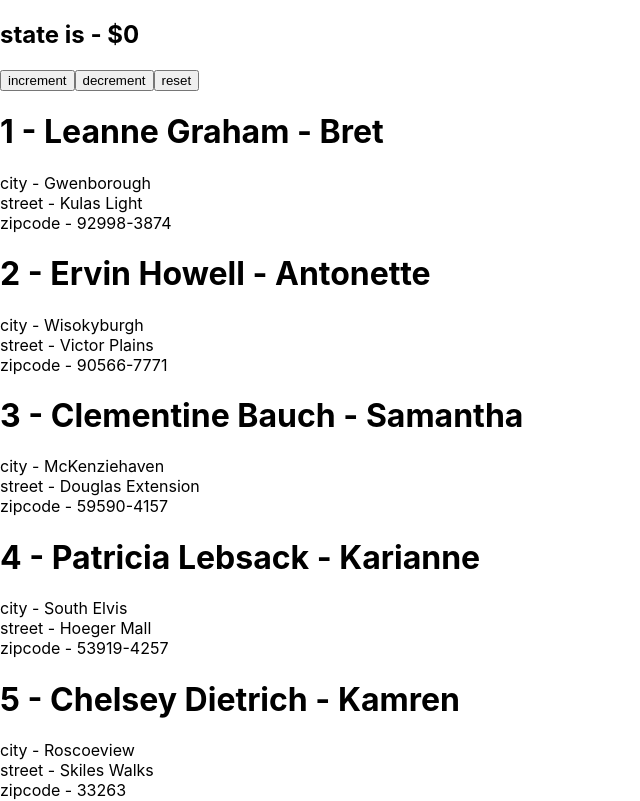
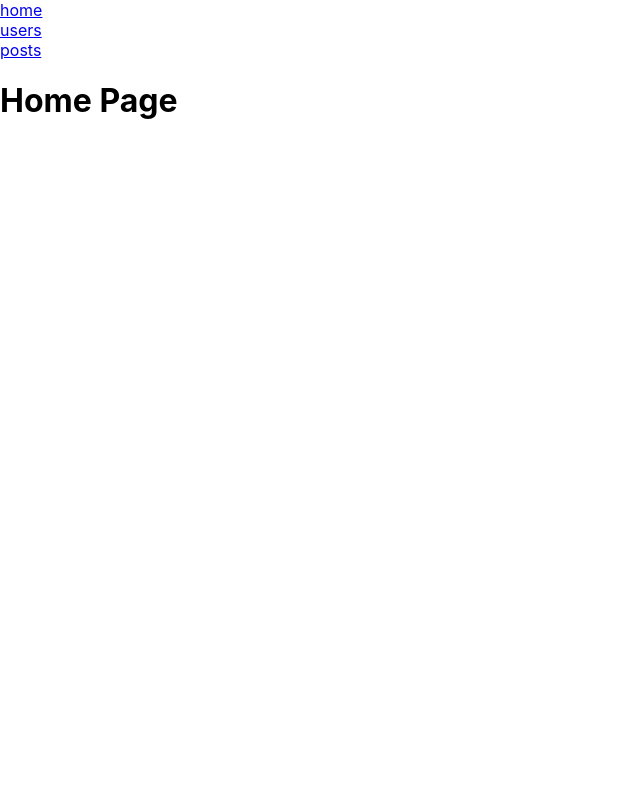
Before and after one commit to yarikkk13/react02, a React (Create React App) app: page / in a window 1280 px wide. Shown: the top 801 px of the page, without its empty margins (0-640 px from the left). Built offline with nearby package versions, Linux system fonts and the light colour scheme.

Commit message:
незаписані боді і тайтл

```diff
--- a/package.json
+++ b/package.json
@@ -8,8 +8,14 @@
     "@testing-library/user-event": "^12.8.3",
     "react": "^17.0.2",
     "react-dom": "^17.0.2",
+    "react-router-dom": "^5.2.0",
     "react-scripts": "4.0.3",
     "web-vitals": "^1.1.1"
+  },
+  "devDependencies": {
+    "@types/react-router-dom": "^5.1.7",
+    "@types/react-dom": "^17.0.4",
+    "@types/react": "^17.0.5"
   },
   "scripts": {
     "start": "react-scripts start",
--- a/src/App.js
+++ b/src/App.js
@@ -1,30 +1,47 @@
-import {useState} from "react";
-import Users from "./users/Users";
+import {
+    BrowserRouter as Router,
+    Switch,
+    Route,
+    Link
+} from "react-router-dom";
+import Home from "./components/home/Home";
+import Users from "./components/users/Users";
+import Posts from "./components/posts/Posts";
+import UserDetails from "./components/userDetails/UserDetails";
 
 export default function App() {
-    let [counter, setCounter] = useState(0);
+    return (
+        <Router>
+            <div>
+                {/*making links*/}
+                <Link to={'/'}>home</Link>
+                <br/>
+                <Link to={'/users'}>users</Link>
+                <br/>
+                <Link to={'/posts'}>posts</Link>
+                <br/>
 
-    const increment = () => {
-        setCounter(++counter)
-    }
-    const decrement = () => {
-        setCounter(--counter)
-    }
-    const reset = () => {
-        setCounter(0)
-    }
+                <Switch>
+                    {/*home page*/}
+                    <Route exact path={'/'}>
+                        <Home/>
+                    </Route>
+                    {/*users page*/}
+                    <Route exact path={'/users'} component={Users}/>
 
-    return (
-        <div>
-            <div><h2>state is - ${counter}</h2>
-                <button onClick={increment}>increment</button>
-                <button onClick={decrement}>decrement</button>
-                <button onClick={reset}>reset</button>
+                    {/*замінює повністю юзерс компонент*/}
+                    <Route path={'/users/:id'} component={UserDetails}/>
+
+
+                    {/*posts page */}
+                    {/*<Route path={'/posts'} render={(props) => {*/}
+                    {/*    console.log(props)*/}
+                    {/*    return <Posts/>;*/}
+                    {/*}}/>*/}
+                    {/*<Route path={'/posts'} render={() => <Posts/>}/>*/}
+                    <Route exact path={'/posts'} component={Posts}/>
+                </Switch>
             </div>
-            <h1></h1>
-            <div>
-                <Users/>
-            </div>
-        </div>
+        </Router>
     );
 }
--- /dev/null
+++ b/src/components/home/Home.js
@@ -0,0 +1,7 @@
+export default function Home() {
+    return (
+        <div>
+            <h1>Home Page</h1>
+        </div>
+    );
+}
--- /dev/null
+++ b/src/components/post/Post.js
@@ -0,0 +1,12 @@
+import {
+    Link
+} from "react-router-dom";
+
+export default function Post(item, url) {
+    return (
+        <div>
+            {item.id} - {item.body}
+            <Link to={url + '/' + item.id}> post details</Link>
+        </div>
+    );
+}
--- /dev/null
+++ b/src/components/postDetails/PostDetails.js
@@ -0,0 +1,22 @@
+import {useEffect, useState} from "react";
+
+
+export default function PostDetails(props) {
+
+    let {match: {params: {id}}} = props;
+    let [post, setPost] = useState(null);
+
+    useEffect(() => {
+        fetch('https://jsonplaceholder.typicode.com/posts/' + id)
+            .then(value => value.json())
+            .then(value => {
+                setPost({...value})
+            })
+    }, [id, post])
+
+    return (
+        <div>
+            {post && <h2> {post.body} </h2>}
+        </div>
+    );
+}
--- /dev/null
+++ b/src/components/posts/Posts.js
@@ -0,0 +1,31 @@
+import {useEffect, useState} from "react";
+import Post from "../post/Post";
+import {Route, Switch} from "react-router-dom";
+import PostDetails from "../postDetails/PostDetails";
+
+export default function Posts(props) {
+    let {match: {url}} = props;
+
+    let [posts, setPosts] = useState([]);
+
+    useEffect(() => {
+        fetch('https://jsonplaceholder.typicode.com/posts')
+            .then(value => value.json())
+            .then(value => {
+                setPosts([...value])
+            });
+    }, []);
+
+
+    return (
+        <div>
+            {
+                posts.map(value => <Post key={value.id} item={value} url={url}/>)
+            }
+
+            <Switch>
+                <Route path={'/posts/:id'} component={PostDetails}/>
+            </Switch>
+        </div>
+    );
+}
--- /dev/null
+++ b/src/components/user/User.js
@@ -0,0 +1,10 @@
+import {Link} from "react-router-dom";
+
+export default function User({item, url}) {
+    return (
+        <div>
+            {item.name} ->
+            <Link to={url + '/' + item.id}>user details</Link>
+        </div>
+    );
+}
--- /dev/null
+++ b/src/components/userDetails/UserDetails.js
@@ -0,0 +1,24 @@
+// import{
+// useParams
+// } from "react-router-dom";
+import {useEffect, useState} from "react";
+
+export default function UserDetails(props) {
+
+    // let params = useParams();
+    let {match: {params: {id}}} = props;
+
+    let [user, setUser] = useState(null);
+    useEffect(() => {
+        fetch('https://jsonplaceholder.typicode.com/users/' + id)
+            .then(value => value.json())
+            .then(value => {
+                setUser({...value})
+            })
+    }, [id, user])
+    return (
+        <div>
+            {user && <h2>{user.id} - {user.username} - {user.email}</h2>}
+        </div>
+    );
+}
--- /dev/null
+++ b/src/components/users/Users.js
@@ -0,0 +1,36 @@
+import {useEffect, useState} from "react";
+import User from "../user/User";
+// import {Route, Switch} from "react-router-dom";
+// import UserDetails from "../userDetails/UserDetails";
+//3,4, 27-31
+export default function Users(props) {
+    //витягуєм урл
+    console.log(props)
+    let {match: {url}} = props;
+
+
+    let [users, setUsers] = useState([]);
+
+    useEffect(() => {
+        fetch('https://jsonplaceholder.typicode.com/users')
+            .then(value => value.json())
+            .then(value => {
+                setUsers([...value])
+                // console.log(value)
+            });
+    }, []);
+
+    return (
+        <div>
+            {
+                users.map(value => <User key={value.id} item={value} url={url}/>)
+            }
+            {/*<Switch>*/}
+                {/*/users/1*/}
+                {/*/users/2*/}
+                {/*/users/3*/}
+                {/*<Route path={'/users/:id'} component={UserDetails}/>*/}
+            {/*</Switch>*/}
+        </div>
+    );
+}
--- a/src/user/User.js
+++ /dev/null
@@ -1,15 +0,0 @@
-export default function User({item}) {
-    return (
-        <div>
-            <h1> {item.id} - {item.name} - {item.username}</h1>
-            <div>
-                city - {item.address.city}
-                <br/>
-                street - {item.address.street}
-                <br/>
-                zipcode - {item.address.zipcode}
-
-            </div>
-        </div>
-    );
-}
--- a/src/users/Users.js
+++ /dev/null
@@ -1,140 +0,0 @@
-import User from "../user/User";
-import {useState} from "react";
-
-export default function Users() {
-    let [users, setUsers] = useState([
-        {
-            "id": 1,
-            "name": "Leanne Graham",
-            "username": "Bret",
-            "email": "Sincere@april.biz",
-            "address": {
-                "street": "Kulas Light",
-                "suite": "Apt. 556",
-                "city": "Gwenborough",
-                "zipcode": "92998-3874"
-            }
-        },
-        {
-            "id": 2,
-            "name": "Ervin Howell",
-            "username": "Antonette",
-            "email": "Shanna@melissa.tv",
-            "address": {
-                "street": "Victor Plains",
-                "suite": "Suite 879",
-                "city": "Wisokyburgh",
-                "zipcode": "90566-7771"
-            }
-        },
-        {
-            "id": 3,
-            "name": "Clementine Bauch",
-            "username": "Samantha",
-            "email": "Nathan@yesenia.net",
-            "address": {
-                "street": "Douglas Extension",
-                "suite": "Suite 847",
-                "city": "McKenziehaven",
-                "zipcode": "59590-4157"
-            }
-        },
-        {
-            "id": 4,
-            "name": "Patricia Lebsack",
-            "username": "Karianne",
-            "email": "Julianne.OConner@kory.org",
-            "address": {
-                "street": "Hoeger Mall",
-                "suite": "Apt. 692",
-                "city": "South Elvis",
-                "zipcode": "53919-4257"
-            }
-        },
-        {
-            "id": 5,
-            "name": "Chelsey Dietrich",
-            "username": "Kamren",
-            "email": "Lucio_Hettinger@annie.ca",
-            "address": {
-                "street": "Skiles Walks",
-                "suite": "Suite 351",
-                "city": "Roscoeview",
-                "zipcode": "33263"
-            }
-        },
-        {
-            "id": 6,
-            "name": "Mrs. Dennis Schulist",
-            "username": "Leopoldo_Corkery",
-            "email": "Karley_Dach@jasper.info",
-            "address": {
-                "street": "Norberto Crossing",
-                "suite": "Apt. 950",
-                "city": "South Christy",
-                "zipcode": "23505-1337"
-            }
-        },
-        {
-            "id": 7,
-            "name": "Kurtis Weissnat",
-            "username": "Elwyn.Skiles",
-            "email": "Telly.Hoeger@billy.biz",
-            "address": {
-                "street": "Rex Trail",
-                "suite": "Suite 280",
-                "city": "Howemouth",
-                "zipcode": "58804-1099"
-            }
-        },
-        {
-            "id": 8,
-            "name": "Nicholas Runolfsdottir V",
-            "username": "Maxime_Nienow",
-            "email": "Sherwood@rosamond.me",
-            "address": {
-                "street": "Ellsworth Summit",
-                "suite": "Suite 729",
-                "city": "Aliyaview",
-                "zipcode": "45169"
-            }
-        },
-        {
-            "id": 9,
-            "name": "Glenna Reichert",
-            "username": "Delphine",
-            "email": "Chaim_McDermott@dana.io",
-            "address": {
-                "street": "Dayna Park",
-                "suite": "Suite 449",
-                "city": "Bartholomebury",
-                "zipcode": "76495-3109"
-            }
-        },
-        {
-            "id": 10,
-            "name": "Clementina DuBuque",
-            "username": "Moriah.Stanton",
-            "email": "Rey.Padberg@karina.biz",
-            "address": {
-                "street": "Kattie Turnpike",
-                "suite": "Suite 198",
-                "city": "Lebsackbury",
-                "zipcode": "31428-2261"
-            }
-        }
-    ])
-    const popUser = () => {
-        users.pop();
-        setUsers([...users])
-    }
-
-    return (
-        <div>
-            {
-                users.map(value => <User key={value.id} item={value}/>)
-            }
-            <button onClick={popUser}>pop user</button>
-        </div>
-    );
-}
```
Also changed, not shown: 1 other file (tests, documents, lock files or other folders).
